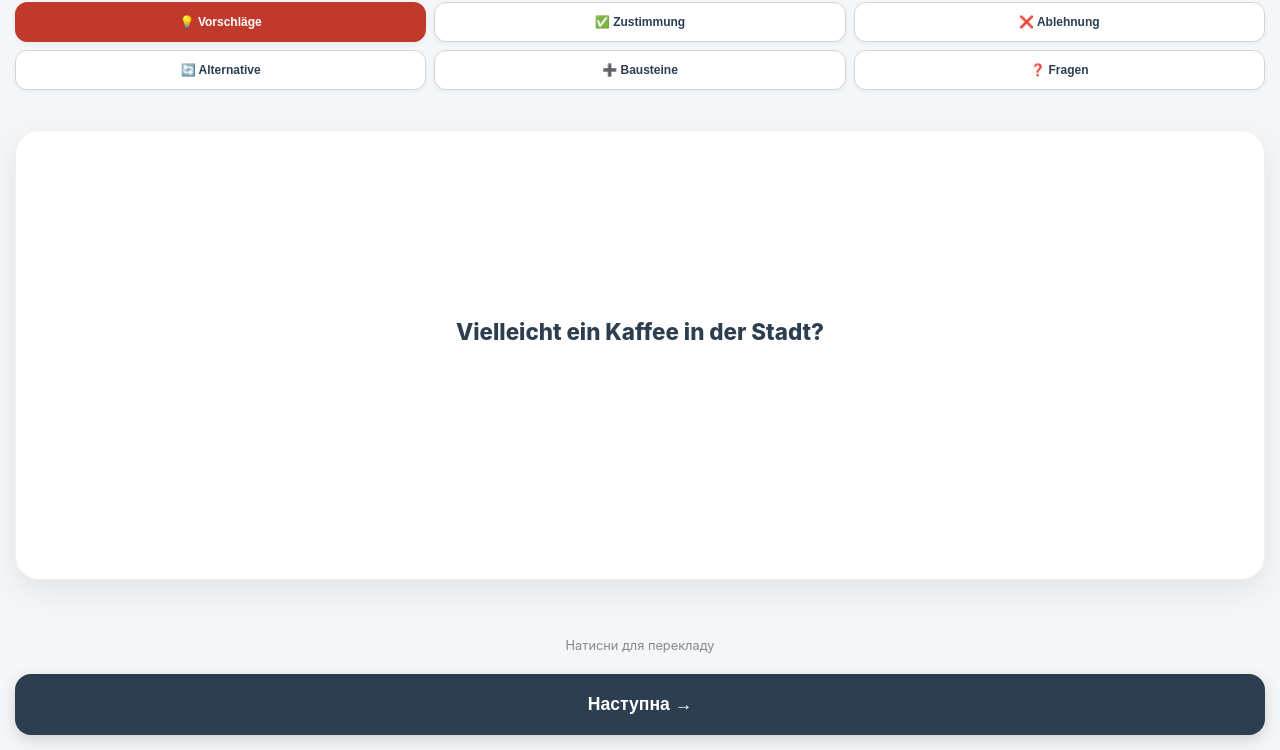
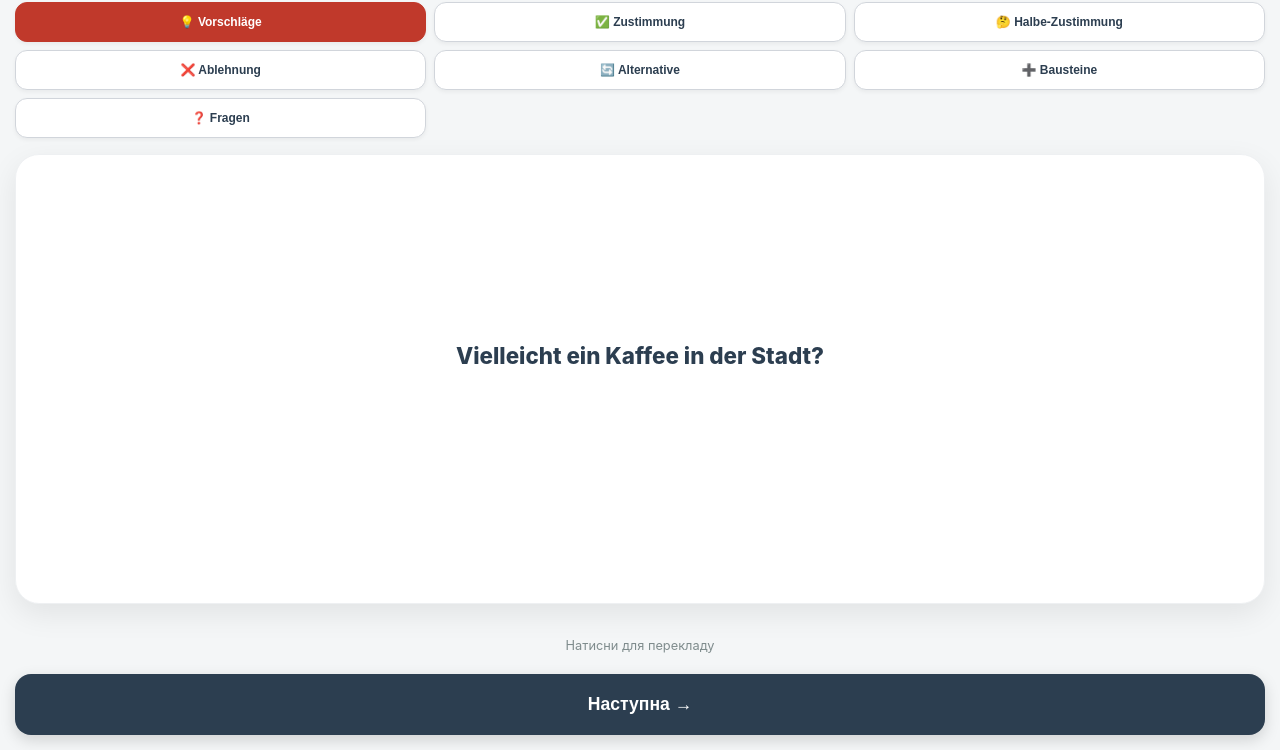
Before and after one commit to dr-bohdan-mishchuk/der-redefluss, a plain HTML site: page index.html in a window 1280 px wide. Shown: the part 50-800 px from the top of the page. Drawn offline with Linux system fonts and the light colour scheme.

```diff
--- a/index.html
+++ b/index.html
@@ -33,6 +33,7 @@
     <div class="grid">
         <button class="cat-btn active" data-cat="pro">💡 Vorschläge</button>
         <button class="cat-btn" data-cat="agr">✅ Zustimmung</button>
+        <button class="cat-btn" data-cat="par">🤔 Halbe-Zustimmung</button>
         <button class="cat-btn" data-cat="ref">❌ Ablehnung</button>
         <button class="cat-btn" data-cat="con">🔄 Alternative</button>
         <button class="cat-btn" data-cat="add">➕ Bausteine</button>
```
